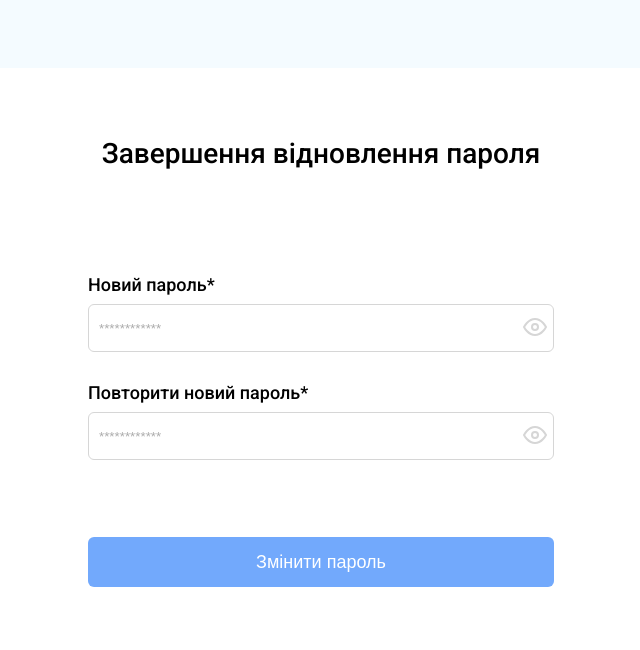
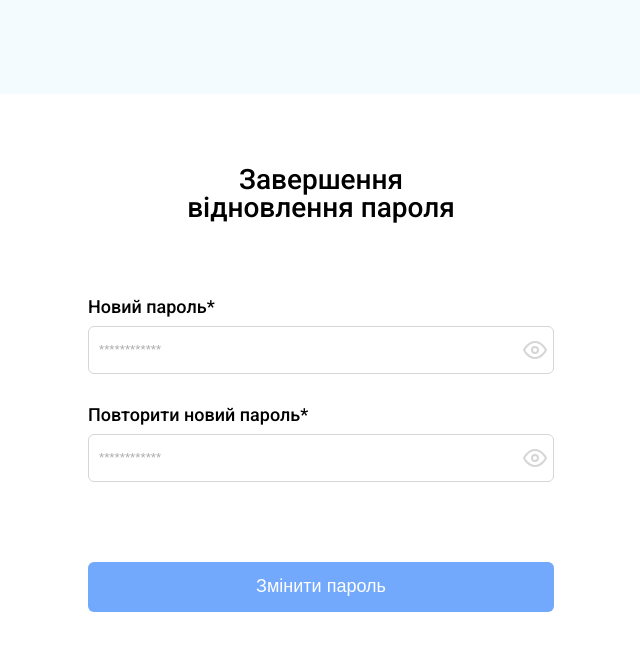
Before and after one commit to baza-trainee/dokoopy-frontend, a React (Vite) app: page /login/renew in a window 1280 px wide. Shown: the top 650 px of the page, without its empty margins (319-959 px from the left). Built offline with nearby package versions, Linux system fonts and the light colour scheme; what react-localization would draw is missing.

Commit message:
lookFixes

```diff
--- a/src/components/admin-components/Login.jsx
+++ b/src/components/admin-components/Login.jsx
@@ -16,6 +16,7 @@ import { useAppContext } from "../provider-components/app-provider";
 export const Login = () => {
    const [type, setType] = useState(true);
    const [typeName, setTypeName] = useState("password");
+   const [message, setMessage] = useState(null);
 
    const navigate = useNavigate();
 
@@ -35,7 +36,6 @@ export const Login = () => {
       email: yup.string().email("Введіть дійсний email").required("Введіть email"),
       password: yup.string().required("Введіть пароль"),
    });
-
    const {
       register,
       reset,
@@ -48,23 +48,31 @@ export const Login = () => {
          .then(res => {
             localStorage.setItem("token", res.data);
             logIn(res.data);
-            console.log(res);
          })
          .then(() => {
             navigate("/admin");
          })
-         .catch(e => console.warn(e));
+         .catch(e => {
+            if (e.response.data.message === "Wrong email or password") {
+               setMessage("Неправильний email або пароль");
+            }
+         });
       reset({ email: "", password: "" });
    }
 
    return (
       <div className="login-content">
-         <h2>Увійти в акаунт</h2>
+         <div>
+            <h2>Увійти в акаунт</h2>
+         </div>
          <p className="login-text">Введіть email і пароль від вашого акаунту</p>
          <form onSubmit={handleSubmit(onSubmit)} className="login-form">
             <label className="login-input mail">
                Email*
                <input
+                  style={
+                     errors.email ? { backgroundColor: "#FDE4E4" } : { backgroundColor: "#FFFFFF" }
+                  }
                   {...register("email")}
                   type="text"
                   placeholder="name@company.com"
@@ -74,6 +82,11 @@ export const Login = () => {
             <label className="login-input pass">
                Пароль*
                <input
+                  style={
+                     errors.password
+                        ? { backgroundColor: "#FDE4E4" }
+                        : { backgroundColor: "#FFFFFF" }
+                  }
                   {...register("password")}
                   type={typeName}
                   placeholder="************"
@@ -85,11 +98,14 @@ export const Login = () => {
                )}
             </label>
             <p className="errorText">{errors.password?.message}</p>
+            <p className="message messageNotFound">{message}</p>
             <button type="submit">Увійти</button>
          </form>
-         <Link to={"forget-password"} className="forget-password">
-            Забули пароль?
-         </Link>
+         <div className="forgetContainer">
+            <Link to={"forget-password"} className="forget-password">
+               Забули пароль?
+            </Link>
+         </div>
       </div>
    );
 };
--- a/src/components/admin-components/RenewPassword.jsx
+++ b/src/components/admin-components/RenewPassword.jsx
@@ -37,7 +37,7 @@ export const RenewPassword = () => {
    } = useForm({ resolver: yupResolver(userSchema) });
 
    function onSubmit(e) {
-      fetch(`https://dokoopy-pr-29.onrender.com/api/auth/admin/reset-password/${token}`, {
+      fetch(`https://dokoopy.onrender.com/api/auth/admin/reset-password/${token}`, {
          method: "POST",
          headers: {
             "Content-Type": "application/json",
@@ -54,16 +54,26 @@ export const RenewPassword = () => {
    return (
       <div className="renew-content">
          <div className="login-content forget-h2">
-            <h2>Завершення відновлення пароля</h2>
+            <div>
+               <h2>Завершення відновлення пароля</h2>
+            </div>
             <form onSubmit={handleSubmit(onSubmit)} className="login-form">
-               <label
-                  className={errors.password ? "login-input pass errorText" : "login-input pass"}
-               >
+               <label className="login-input pass">
                   Новий пароль*
+                  <input {...register("password")} type={typeName} placeholder="************" />
+                  {!type ? (
+                     <LoginEyeClosed onClick={() => click()} />
+                  ) : (
+                     <LoginEyeOpened onClick={() => click()} />
+                  )}
+               </label>
+               <p className="errorText">{errors.password?.message}</p>
+               <label className="login-input pass">
+                  Повторити новий пароль*
                   <input
-                     {...register("password")}
+                     {...register("confirmPassword")}
                      type={typeName}
-                     placeholder={errors.password ? errors.password?.message : "************"}
+                     placeholder="************"
                   />
                   {!type ? (
                      <LoginEyeClosed onClick={() => click()} />
@@ -71,25 +81,7 @@ export const RenewPassword = () => {
                      <LoginEyeOpened onClick={() => click()} />
                   )}
                </label>
-               <label
-                  className={
-                     errors.confirmPassword ? "login-input pass errorText" : "login-input pass"
-                  }
-               >
-                  Повторити новий пароль*
-                  <input
-                     {...register("confirmPassword")}
-                     type={typeName}
-                     placeholder={
-                        errors.confirmPassword ? errors.confirmPassword?.message : "************"
-                     }
-                  />
-                  {!type ? (
-                     <LoginEyeClosed onClick={() => click()} />
-                  ) : (
-                     <LoginEyeOpened onClick={() => click()} />
-                  )}
-               </label>
+               <p className="errorText">{errors.confirmPassword?.message}</p>
                <button type="submit">Змінити пароль</button>
             </form>
          </div>
--- a/src/styles/components/admin/_forgot_password.scss
+++ b/src/styles/components/admin/_forgot_password.scss
@@ -9,12 +9,12 @@
 }
 
 .message {
-   position: absolute;
-   top: 63%;
-   font-size: 13px;
-   @media(min-width: 768px){
+   margin-top: 10px;
+   height: 10px;
+   font-size: 16px;
+   @media (min-width: 768px) {
       top: 53%;
-   font-size: 16px;
+      font-size: 16px;
    }
 }
 .messageNotFound {
--- a/src/styles/components/admin/_login.scss
+++ b/src/styles/components/admin/_login.scss
@@ -1,31 +1,35 @@
 .login-content {
-   display: flex;
-   flex-direction: column;
-   justify-content: center;
-   margin-top: 87px;
-   h2 {
+   background-color: #ffffff;
+   margin: 73px 15px;
+   div {
       margin: 0 auto;
-      margin-bottom: 40px;
+      width: 280px;
+   }
+   div h2 {
+      text-align: center;
+      margin-bottom: 56px;
       font-size: 24px;
       font-weight: 500;
    }
+   @media (min-width: 480px) {
+      margin: 84px 24px;
+   }
    @media (min-width: 768px) {
-      h2 {
+      margin: 95px 113px;
+      div h2 {
+         margin-bottom: 56px;
          font-size: 28px;
       }
    }
-   @media (min-width: 768px) {
-      h2 {
-         margin-bottom: 48px;
-      }
+   @media (min-width: 1280px) {
+      margin: 95px 203px;
    }
 }
 
 .login-text {
-   width: 320px;
-   margin: 0 auto;
+   width: 270px;
    color: var(--admin-main-font);
-   font-size: 14px;
+   font-size: 16px;
    @media (min-width: 768px) {
       width: 466px;
       font-size: 16px;
@@ -35,8 +39,6 @@
 .login-form {
    display: flex;
    flex-direction: column;
-   margin: 0 auto;
-   width: 320px;
    margin-bottom: 24px;
    button {
       border: none;
@@ -44,12 +46,15 @@
       background-color: var(--admin-button-main);
       color: var(--white);
       height: 50px;
-      margin-top: 105px;
+      margin-top: 68px;
       cursor: pointer;
       font-size: 16px;
       &:hover {
          background-color: var(--admin-main-accent);
       }
+   }
+   @media (min-width: 480px) {
+      width: 384px;
    }
    @media (min-width: 768px) {
       width: 466px;
@@ -85,14 +90,17 @@
 
 .pass {
    height: 48px;
-   margin-top: 60px;
+   margin-top: 20px;
    margin-bottom: 0;
 }
 .password-eye {
    position: relative;
-   left: 285px;
-   bottom: 37px;
+   left: 245px;
+   bottom: 36px;
    cursor: pointer;
+   @media (min-width: 480px) {
+      left: 345px;
+   }
    @media (min-width: 768px) {
       left: 435px;
    }
@@ -110,4 +118,13 @@
 .errorText {
    color: #ff6060;
    margin-top: 30px;
+   height: 10px;
 }
+
+.errorInput {
+   border: 1px solid red;
+}
+
+.forgetContainer {
+   text-align: center;
+}
--- a/src/styles/components/admin/_login_layout.scss
+++ b/src/styles/components/admin/_login_layout.scss
@@ -9,14 +9,7 @@
 }
 
 .login-container {
+   display: flex;
+   justify-content: center;
    background-color: var(--white);
-   width: 90%;
-   height: 80%;
-   @media (min-width: 768px) {
-      width: 95%;
-      height: 664px;
-   }
-   @media (min-width: 1280px) {
-      width: 827px;
-   }
 }
```
Also changed, not shown: src/components/admin-components/ForgetPassword.jsx (+24 -17 lines).
